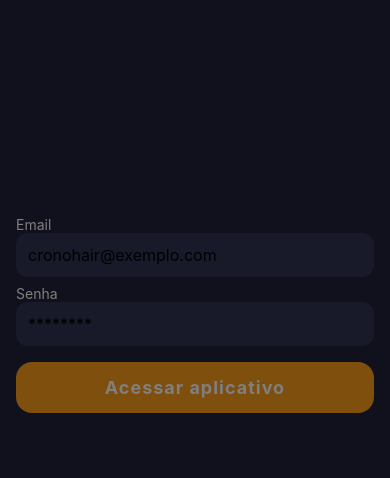
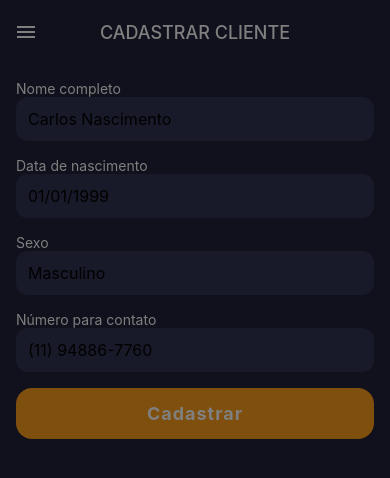
Before and after one commit to crono-hair/crono-hair-app, a React Native app: screen / in a window 390 px wide. Shown: the top 478 px of the page. Built offline with nearby package versions, Linux system fonts and the light colour scheme.

Commit message:
create CalendarScreen

```diff
--- a/src/navigation/index.tsx
+++ b/src/navigation/index.tsx
@@ -7,6 +7,7 @@ import {
 } from '@react-navigation/drawer';
 
 import CUSTOMER_ROUTES from './routes/customers';
+import SCHEDULE_ROUTES from './routes/schedule';
 import AUTH_ROUTES from './routes/auth';
 
 import { RootStackParamList } from '../types/types';
@@ -27,13 +28,13 @@ const { Screen: DrawerScreen, Navigator: DrawerNavigator } =
   createDrawerNavigator<RootStackParamList>();
 
 export const Routes: React.FC = () => {
-  const isAuthenticated = false;
+  const isAuthenticated = true;
 
   return (
     <NavigationContainer>
       <DrawerNavigator useLegacyImplementation>
         {isAuthenticated
-          ? [...CUSTOMER_ROUTES].map(route => (
+          ? [...CUSTOMER_ROUTES, ...SCHEDULE_ROUTES].map(route => (
               <DrawerScreen
                 key={route.name}
                 name={route.name}
--- /dev/null
+++ b/src/navigation/routes/schedule.ts
@@ -0,0 +1,16 @@
+import CalendarScreen from '../../screens/Schedule/CalendarScreen';
+
+import { IRoute } from '../../types/types';
+
+const SCHEDULE_ROUTES: IRoute[] = [
+  {
+    name: 'CalendarScreen',
+    options: {
+      headerTitle: 'AGENDA',
+      drawerLabel: 'AGENDA',
+    },
+    component: CalendarScreen,
+  },
+];
+
+export default SCHEDULE_ROUTES;
--- /dev/null
+++ b/src/screens/Schedule/CalendarScreen.tsx
@@ -0,0 +1,14 @@
+import React from 'react';
+import { SafeArea, Spacer, Text } from '../../components';
+
+const CalendarScreen: React.FC = () => {
+  return (
+    <SafeArea>
+      <Spacer p={16}>
+        <Text>Calendário</Text>
+      </Spacer>
+    </SafeArea>
+  );
+};
+
+export default CalendarScreen;
```
